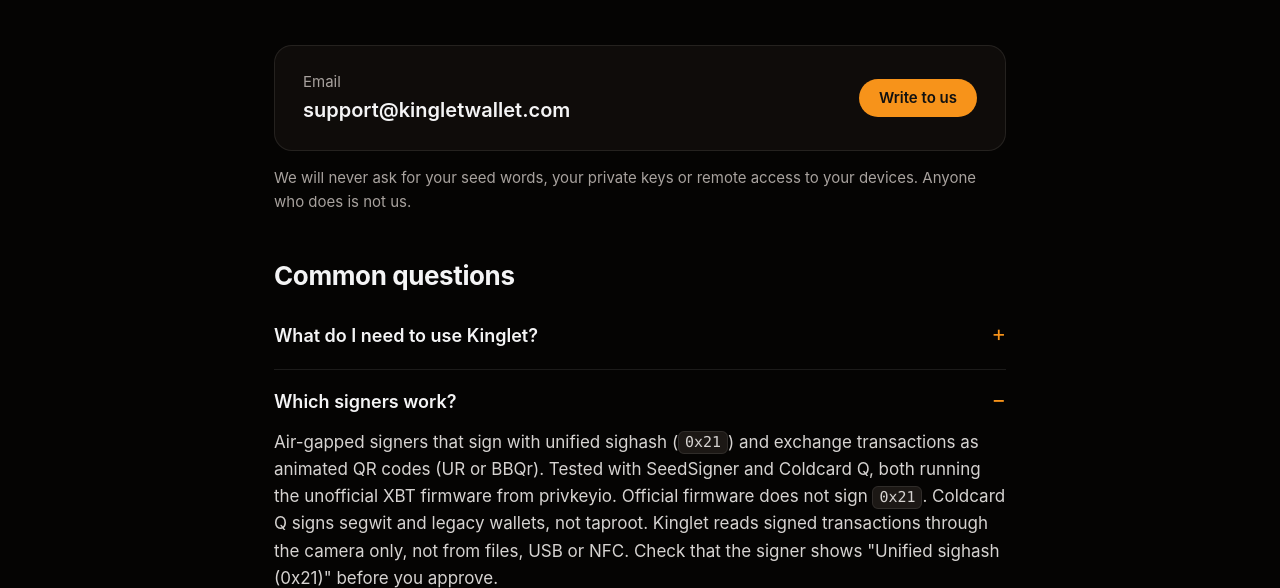
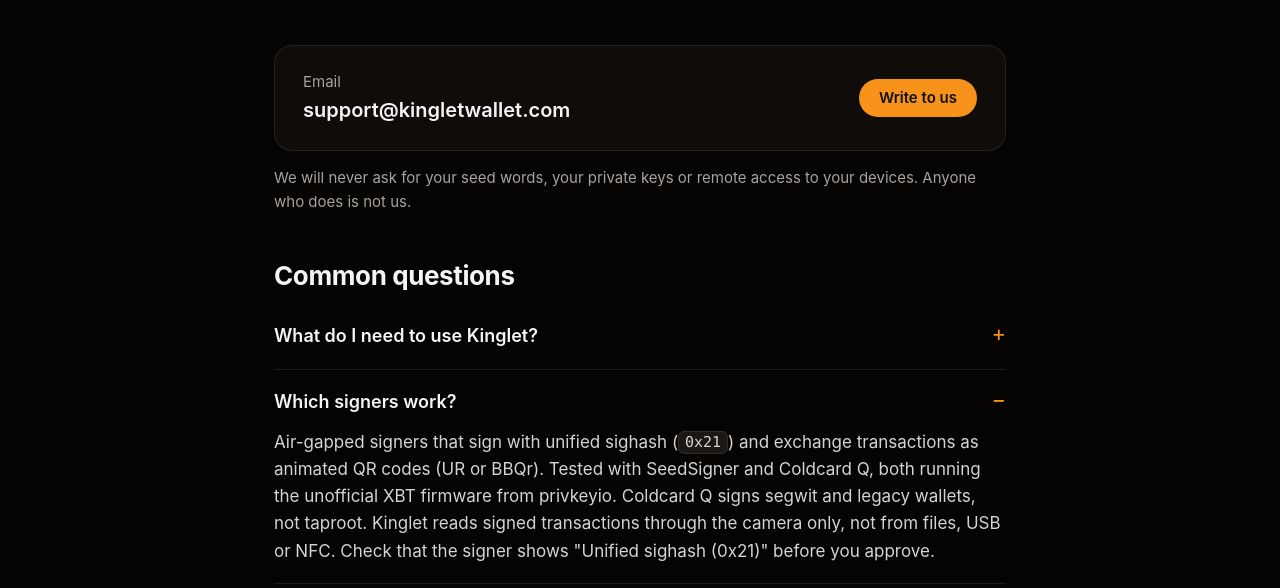
Before and after one commit to kingletwallet/kingletwallet.github.io, a plain HTML site: page support/index.html in a window 1280 px wide. Both pictures are taken after a click on the heading "Which signers work?". Shown: the part 212-800 px from the top of the page. Drawn offline with Linux system fonts and the light colour scheme.

Commit message:
Drop official firmware sentence

```diff
--- a/support/index.html
+++ b/support/index.html
@@ -49,7 +49,7 @@
 
     <details>
       <summary>Which signers work?</summary>
-      <p>Air-gapped signers that sign with unified sighash (<code>0x21</code>) and exchange transactions as animated QR codes (UR or BBQr). Tested with SeedSigner and Coldcard Q, both running the unofficial XBT firmware from privkeyio. Official firmware does not sign <code>0x21</code>. Coldcard Q signs segwit and legacy wallets, not taproot. Kinglet reads signed transactions through the camera only, not from files, USB or NFC. Check that the signer shows "Unified sighash (0x21)" before you approve.</p>
+      <p>Air-gapped signers that sign with unified sighash (<code>0x21</code>) and exchange transactions as animated QR codes (UR or BBQr). Tested with SeedSigner and Coldcard Q, both running the unofficial XBT firmware from privkeyio. Coldcard Q signs segwit and legacy wallets, not taproot. Kinglet reads signed transactions through the camera only, not from files, USB or NFC. Check that the signer shows "Unified sighash (0x21)" before you approve.</p>
     </details>
 
     <details>
```
